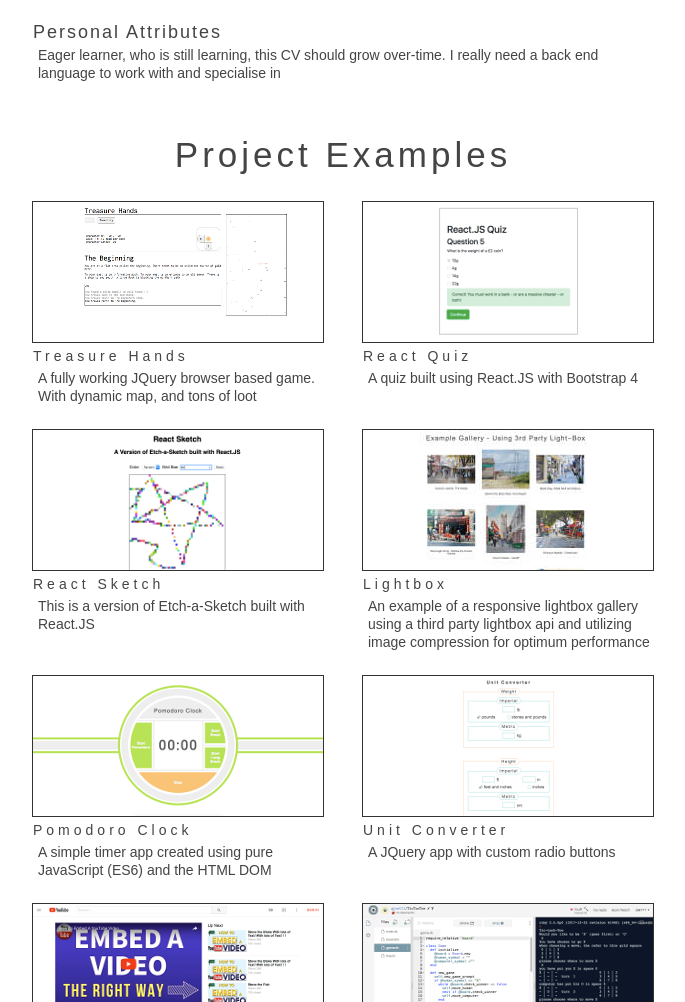
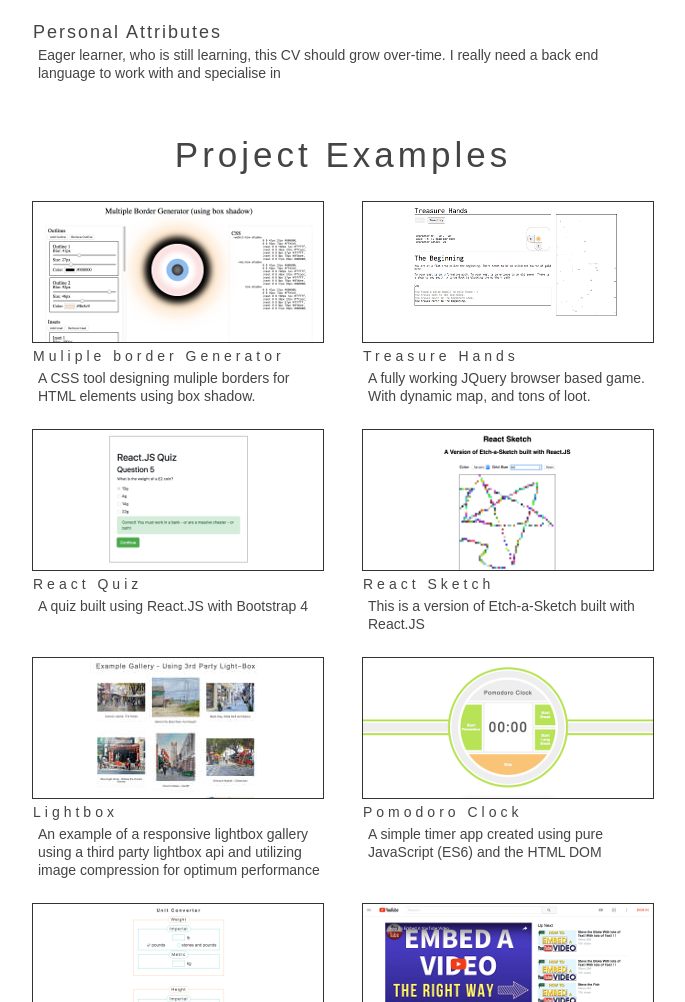
Before and after one commit to joeeeeeeeeeeeee/portfolio2, a plain HTML site: page index.html in a window 1280 px wide. Shown: the part 1544-2546 px from the top of the page, without its empty margins (297-982 px from the left). Drawn offline with Linux system fonts and the light colour scheme.

Commit message:
Added Multiple border generator

```diff
--- a/index.html
+++ b/index.html
@@ -66,11 +66,20 @@
     <div class="card_grid">
       <div class="card">
         <figure>
+          <a href="https://joeweston.github.io/borderGenerator/">
+            <img src="assets/images/borderGenerator.png" alt="screenshot of project">
+          </a>
+          <figcaption>Muliple border Generator</figcaption>
+          <p>A CSS tool designing muliple borders for HTML elements using box shadow.</p>
+        </figure>
+      </div>
+      <div class="card">
+        <figure>
           <a href="https://joeweston.github.io/treasureHands/">
             <img src="assets/images/treasureHands.png" alt="screenshot of project">
           </a>
           <figcaption>Treasure Hands</figcaption>
-          <p>A fully working JQuery browser based game. With dynamic map, and tons of loot</p>
+          <p>A fully working JQuery browser based game. With dynamic map, and tons of loot.</p>
         </figure>
       </div>
       <div class="card">
```
Also changed, not shown: assets/images/borderGenerator.png (added).
